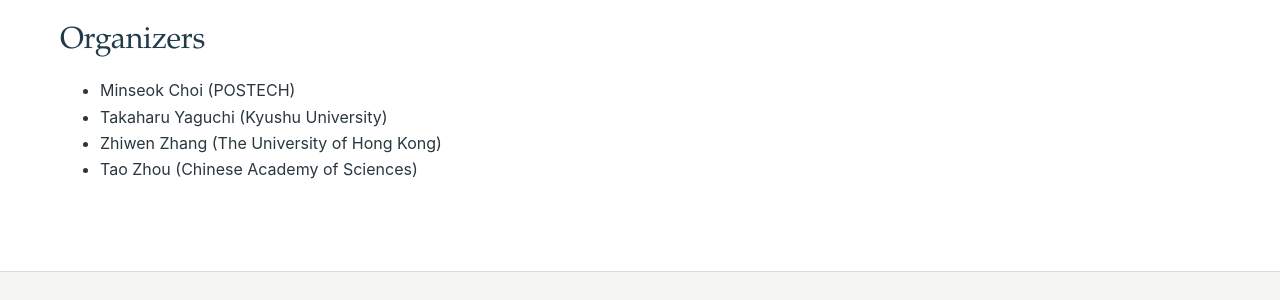
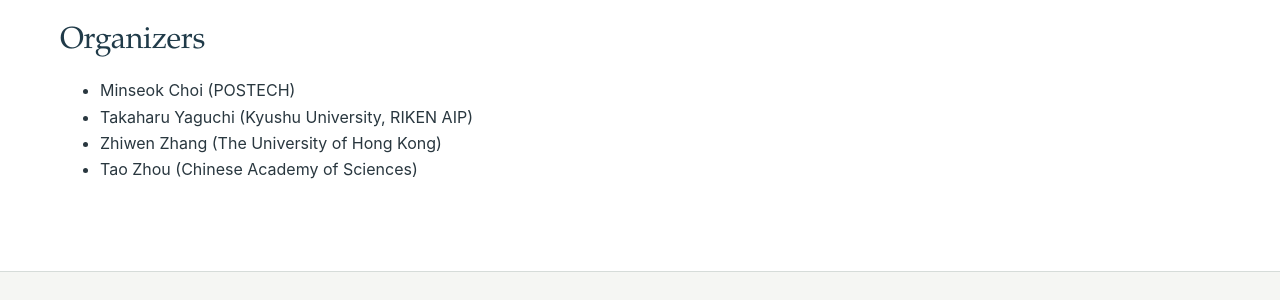
Before and after one commit to asciml2027/asciml2027.github.io, a Jekyll site: the page built from index.md, in a window 1280 px wide. Shown: the part 1397-1697 px from the top of the page. Built offline with Jekyll 4.4.1, drawn with Linux system fonts in a browser that asks for light colours.

Commit message:
Update the website

```diff
--- a/_layouts/home.html
+++ b/_layouts/home.html
@@ -60,7 +60,7 @@ layout: default
         <h2 id="research-heading">Organizers</h2>
 	<ul>
 	<li>Minseok Choi (POSTECH)</li>
-	<li>Takaharu Yaguchi (Kyushu University)</li>
+	<li>Takaharu Yaguchi (Kyushu University, RIKEN AIP)</li>
 	<li>Zhiwen Zhang (The University of Hong Kong)</li>
 	<li>Tao Zhou (Chinese Academy of Sciences)</li>
 	</ul>
```
